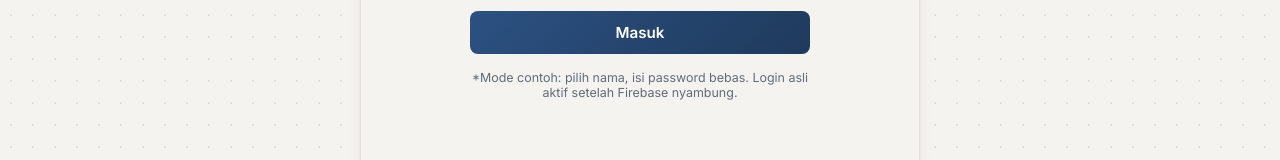
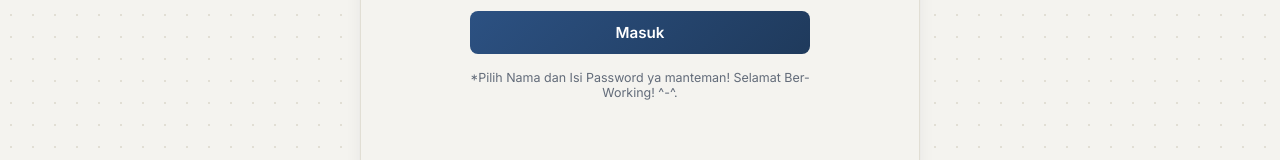
Before and after one commit to mediacreative262-commits/Batukunci, a plain HTML site: page app.html in a window 1280 px wide. Shown: the part 526-686 px from the top of the page. Drawn offline with Linux system fonts and the light colour scheme; no server answers.

Commit message:
Update app.html

```diff
--- a/app.html
+++ b/app.html
@@ -31,7 +31,7 @@
       </div>
       <p id="login-error" style="color:var(--terracotta); font-size:.82rem; margin-bottom:12px;"></p>
       <button class="btn btn-primary" onclick="doLogin()">Masuk</button>
-      <p class="login-note">*Mode contoh: pilih nama, isi password bebas. Login asli aktif setelah Firebase nyambung.</p>
+      <p class="login-note">*Pilih Nama dan Isi Password ya manteman! Selamat Ber-Working! ^-^.</p>
     </div>
   </div>
 
```
